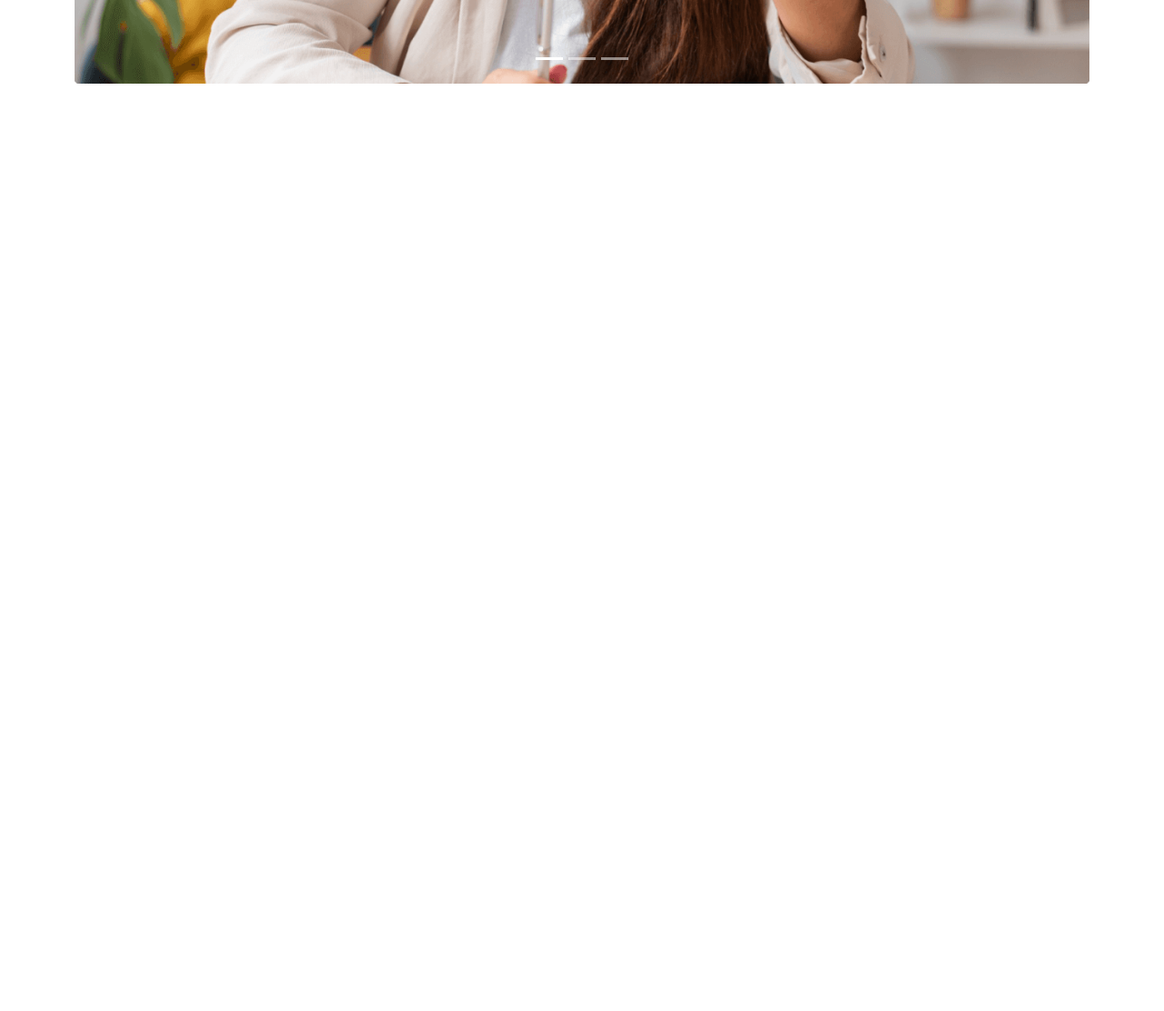
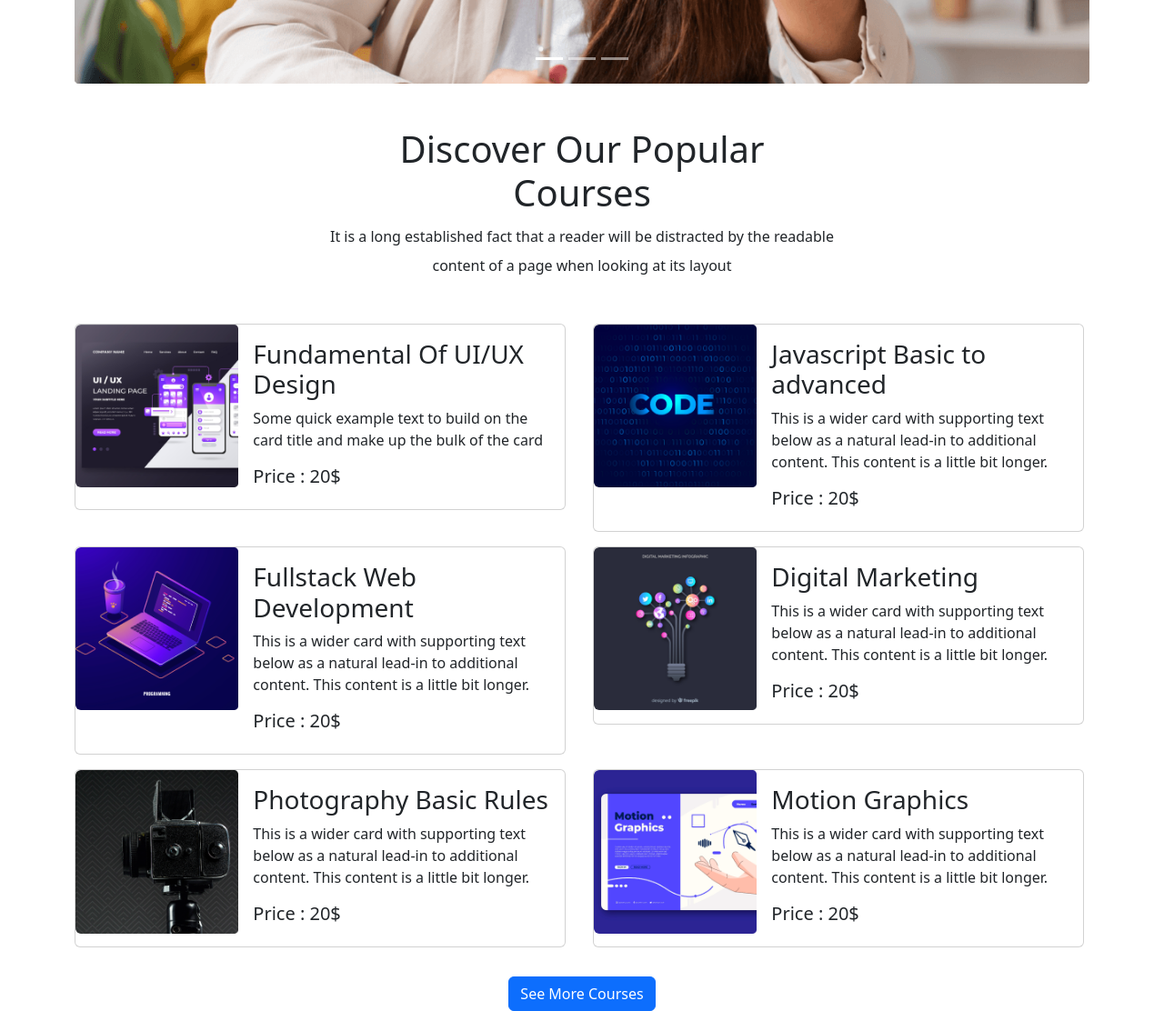
Before and after one commit to rahmanabdulquadir/Infinity-TechLab, a plain HTML site: page index.html in a window 1280 px wide. Shown: the part 500-1612 px from the top of the page at 91% size. Before the commit the page ends 800 px from the top, so only its background shows below. Drawn offline with nearby package versions, Linux system fonts and the light colour scheme.

Commit message:
discover courses section added

```diff
--- a/index.html
+++ b/index.html
@@ -117,6 +117,130 @@
       <!-- slider part ends here  -->
     </header>
     <!-- header section ends -->
+    <!-- main section starts from here  -->
+    <main class="mt-5">
+      <section>
+        <div class="text-center lh-lg mb-5">
+          <h1>Discover Our Popular <br> Courses</h1>
+          <p>It is a long established fact that a reader will be distracted by the readable <br>
+            content of a page when looking at its layout</p>
+        </div>
+        <div class="container text-start">
+          <div class="row">
+            <div class="col">
+              <div class="card mb-3" style="max-width: 540px;">
+                <div class="row g-0">
+                  <div class="col-md-4">
+                    <img src="./images/course/course-1.png" class="img-fluid rounded-start" alt="...">
+                  </div>
+                  <div class="col-md-8">
+                    <div class="card-body">
+                      <h3 class="card-title">Fundamental Of UI/UX Design</h3>
+                      <p class="card-text">Some quick example text to build on the card title
+                        and make up the bulk of the card</p>
+                      <h5>Price : 20$</h5>
+                    </div>
+                  </div>
+                </div>
+              </div>
+            </div>
+            <div class="col">
+              <div class="card mb-3" style="max-width: 540px;">
+                <div class="row g-0">
+                  <div class="col-md-4">
+                    <img src="./images/course/course-2.png" class="img-fluid rounded-start" alt="...">
+                  </div>
+                  <div class="col-md-8">
+                    <div class="card-body">
+                      <h3 class="card-title">Javascript Basic to advanced</h3>
+                      <p class="card-text">This is a wider card with supporting text below as a natural lead-in to additional content. This content is a little bit longer.</p>
+                      <h5>Price : 20$</h5>
+                    </div>
+                  </div>
+                </div>
+              </div>
+            </div>
+          </div>
+        </div>
+        <div class="container text-start">
+          <div class="row">
+            <div class="col">
+              <div class="card mb-3" style="max-width: 540px;">
+                <div class="row g-0">
+                  <div class="col-md-4">
+                    <img src="./images/course/course-3.png" class="img-fluid rounded-start" alt="...">
+                  </div>
+                  <div class="col-md-8">
+                    <div class="card-body">
+                      <h3 class="card-title">Fullstack Web Development</h3>
+                      <p class="card-text">This is a wider card with supporting text below as a natural lead-in to additional content. This content is a little bit longer.</p>
+                      <h5>Price : 20$</h5>
+                    </div>
+                  </div>
+                </div>
+              </div>
+            </div>
+            <div class="col">
+              <div class="card mb-3" style="max-width: 540px;">
+                <div class="row g-0">
+                  <div class="col-md-4">
+                    <img src="./images/course/course-4.png" class="img-fluid rounded-start" alt="...">
+                  </div>
+                  <div class="col-md-8">
+                    <div class="card-body">
+                      <h3 class="card-title">Digital Marketing</h3>
+                      <p class="card-text">This is a wider card with supporting text below as a natural lead-in to additional content. This content is a little bit longer.</p>
+                      <h5>Price : 20$</h5>
+                    </div>
+                  </div>
+                </div>
+              </div>
+            </div>
+          </div>
+        </div>
+        <div class="container text-start">
+          <div class="row">
+            <div class="col">
+              <div class="card mb-3" style="max-width: 540px;">
+                <div class="row g-0">
+                  <div class="col-md-4">
+                    <img src="./images/course/course-5.png" class="img-fluid rounded-start" alt="...">
+                  </div>
+                  <div class="col-md-8">
+                    <div class="card-body">
+                      <h3 class="card-title">Photography Basic Rules</h3>
+                      <p class="card-text">This is a wider card with supporting text below as a natural lead-in to additional content. This content is a little bit longer.</p>
+                      <h5>Price : 20$</h5>
+                    </div>
+                  </div>
+                </div>
+              </div>
+            </div>
+            <div class="col">
+              <div class="card mb-3" style="max-width: 540px;">
+                <div class="row g-0">
+                  <div class="col-md-4">
+                    <img src="./images/course/course-6.png" class="img-fluid rounded-start" alt="...">
+                  </div>
+                  <div class="col-md-8">
+                    <div class="card-body">
+                      <h3 class="card-title">Motion Graphics</h3>
+                      <p class="card-text">This is a wider card with supporting text below as a natural lead-in to additional content. This content is a little bit longer.</p>
+                      <h5>Price : 20$</h5>
+                    </div>
+                  </div>
+                </div>
+              </div>
+            </div>
+          </div>
+        </div>
+        <div class="text-center mt-3">
+          <button type="button" class="btn btn-primary mx-5">See More Courses</button>
+        </div>
+      </section>
+
+    </main>
+    <!-- main section ends here  -->
     <script
       src="https://cdn.jsdelivr.net/npm/bootstrap@5.2.0/dist/js/bootstrap.bundle.min.js"
       integrity="sha384-A3rJD856KowSb7dwlZdYEkO39Gagi7vIsF0jrRAoQmDKKtQBHUuLZ9AsSv4jD4Xa"
```
